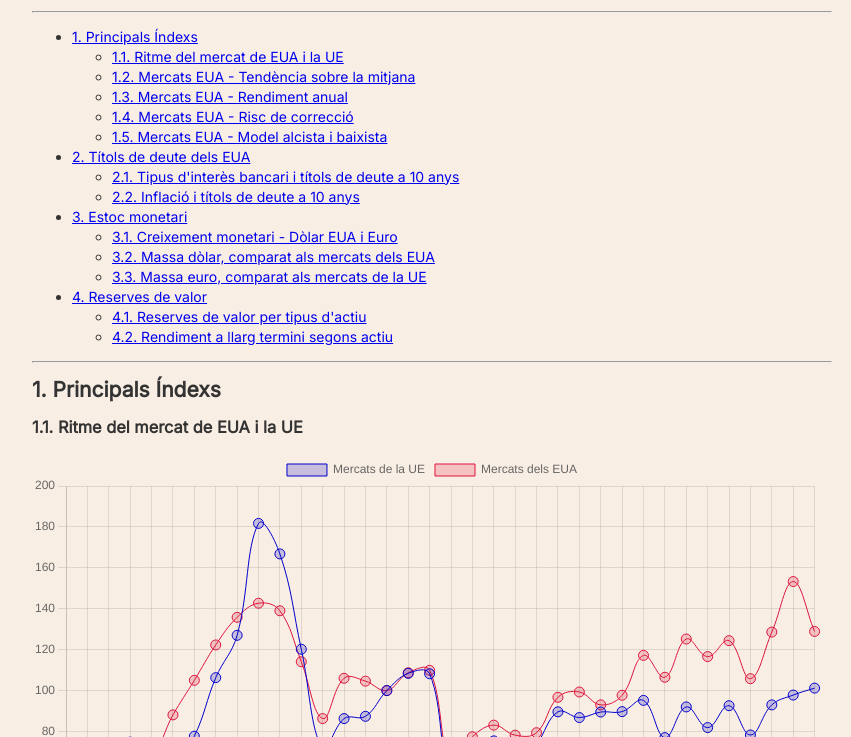
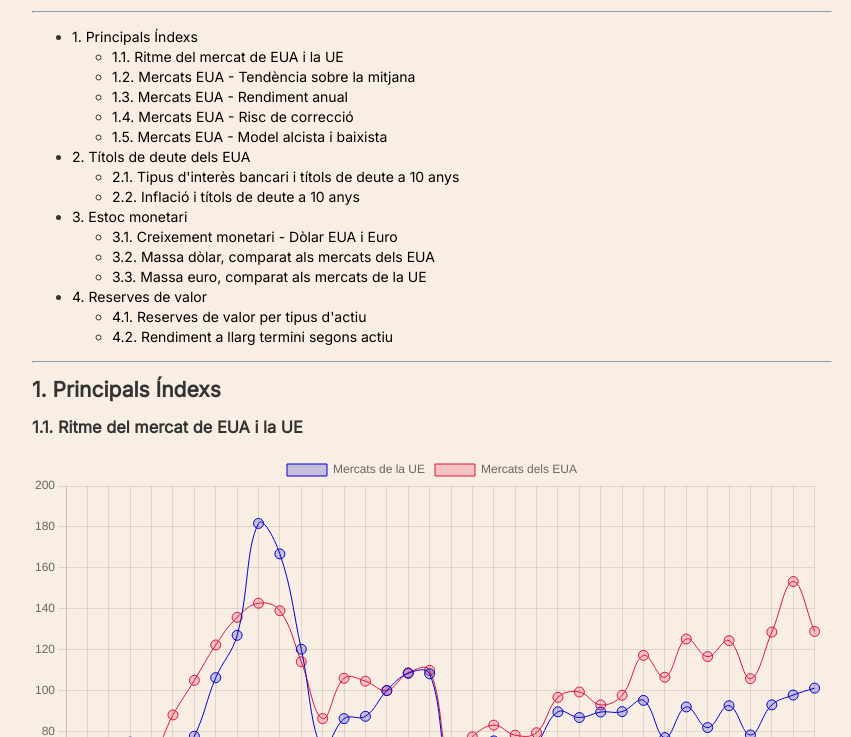
Before and after one commit to galetaire/marketmonitor, a plain HTML site: page index.html in a window 1280 px wide. Shown: the part 63-800 px from the top of the page, without its empty margins (208-1059 px from the left). Drawn offline with nearby package versions, Linux system fonts and the light colour scheme.

Commit message:
Update style.css

```diff
--- a/styles/style.css
+++ b/styles/style.css
@@ -65,6 +65,16 @@ h2.subtitle {
   color: #aaa;
 }
 
+a {
+  color: black; /* Change this to your desired link color */
+  text-decoration: none; /* Optional: removes underline */
+}
+
+a:hover {
+  color: SaddleBrown; /* Color when hovering over the link */
+  text-decoration: underline; /* Optional: adds underline on hover */
+}
+
 .spoiler-content {
     display: none;
     margin-top: 10px;
```
